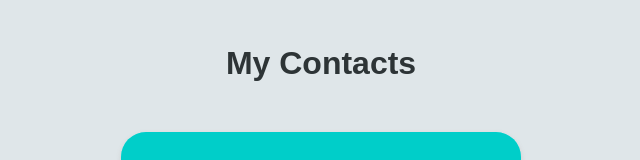
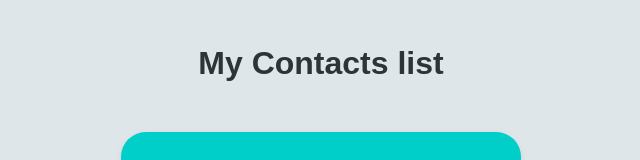
Before and after one commit to EjimMichael/reactbasics, a React (Create React App) app: page / in a window 1280 px wide. Shown: the top 160 px of the page, without its empty margins (319-959 px from the left). Built offline with nearby package versions, Linux system fonts and the light colour scheme; grey boxes are pictures that could not be loaded.

Commit message:
react props

```diff
--- a/src/components/App.jsx
+++ b/src/components/App.jsx
@@ -5,7 +5,7 @@ import contacts from "../contacts";
 function App() {
   return (
     <div>
-      <h1 className="heading">My Contacts</h1>
+      <h1 className="heading">My Contacts list</h1>
       <Card
         name={contacts[0].name}
         img={contacts[0].imgURL}
```
